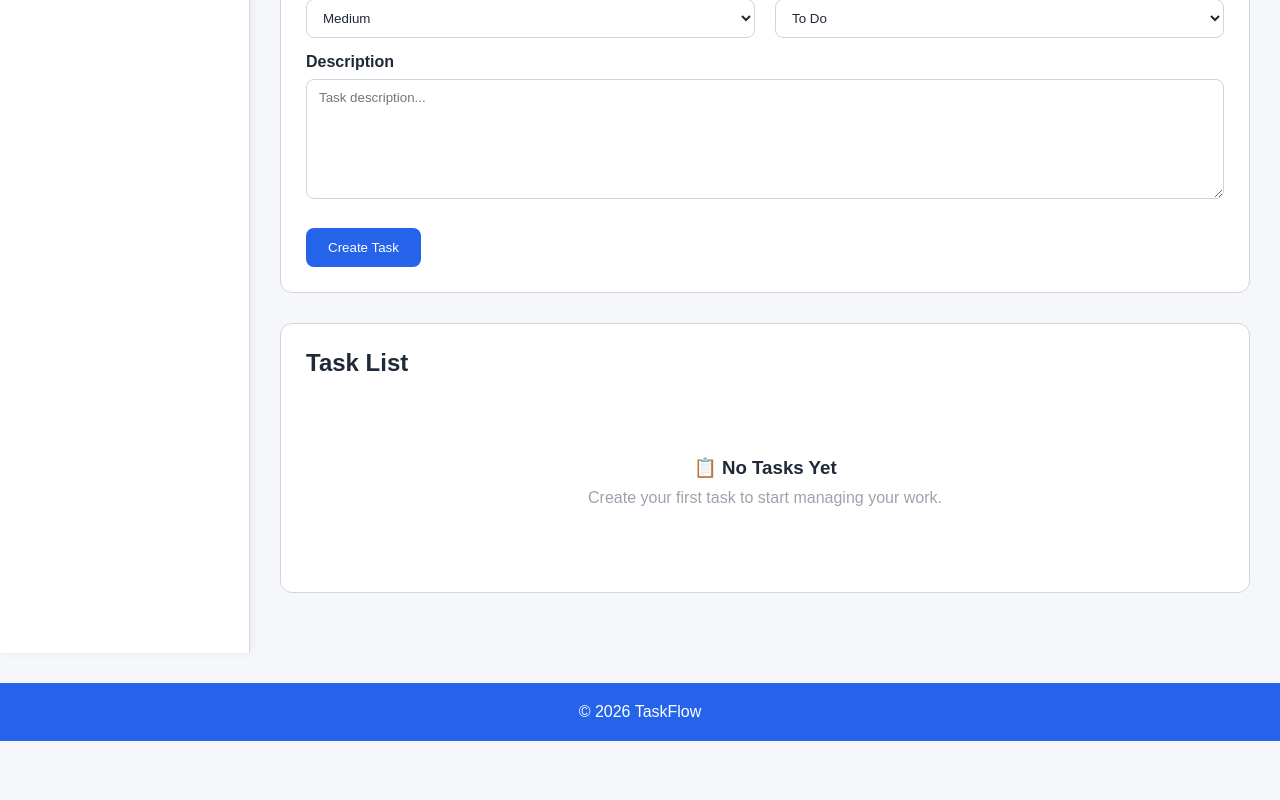
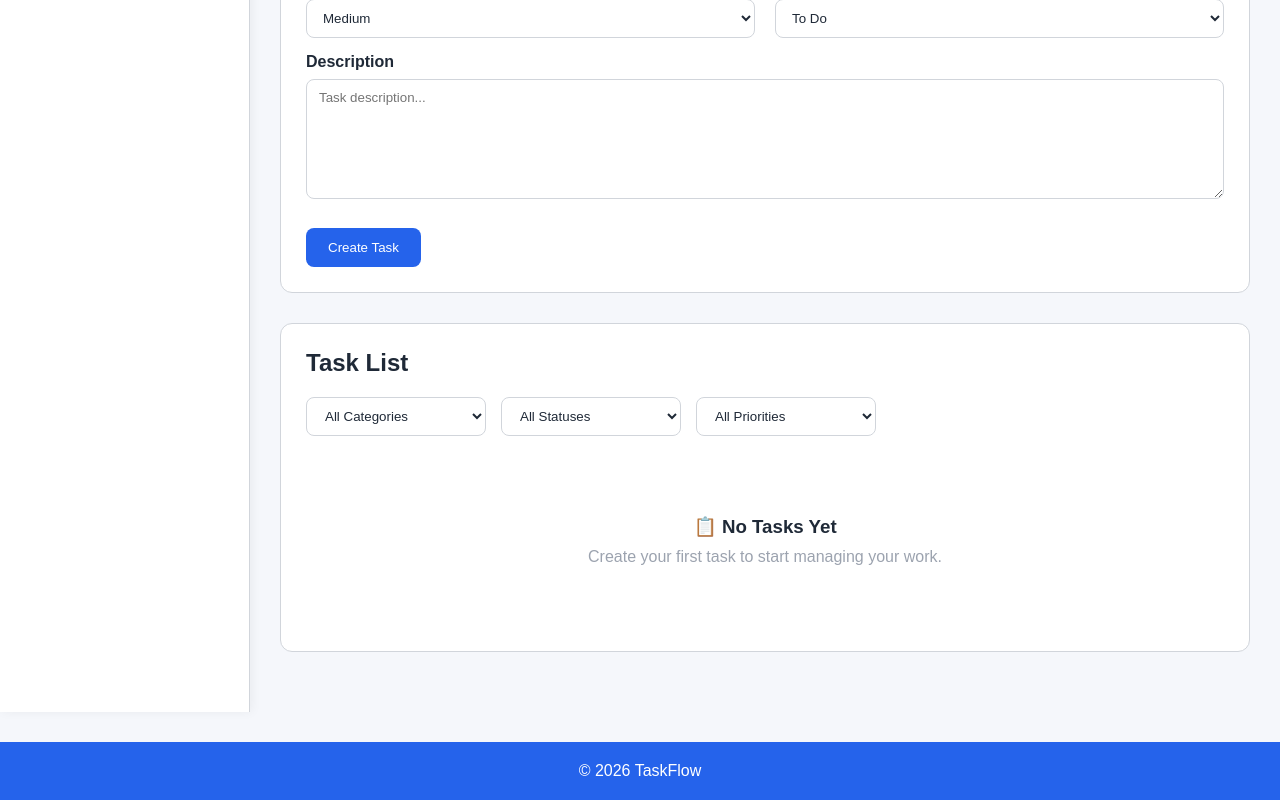
Before and after one commit to freeappstore-online/taskflow, a React (Vite) app in the folder taskflow-react/: page / in a window 1280 px wide. Shown: the part 1011-1811 px from the top of the page. Before the commit the page ends 1752 px from the top, so only its background shows below. Built offline with nearby package versions, Linux system fonts and the light colour scheme.

Commit message:
Add advanced task filtering by category, status, and priority

```diff
--- a/taskflow-react/src/App.jsx
+++ b/taskflow-react/src/App.jsx
@@ -24,6 +24,10 @@ function App() {
   const [darkMode, setDarkMode] = useState(() => {
     return localStorage.getItem("theme") === "dark";
   });
+  //Advance filtering
+  const [categoryFilter, setCategoryFilter] = useState("All");
+const [statusFilter, setStatusFilter] = useState("All");
+const [priorityFilter, setPriorityFilter] = useState("All");
 
   // Save tasks whenever they change
   useEffect(() => {
@@ -93,9 +97,30 @@ function App() {
   };
 
   // Search filter
-  const filteredTasks = tasks.filter((task) =>
-    task.title.toLowerCase().includes(search.toLowerCase())
+ const filteredTasks = tasks.filter((task) => {
+  const matchesSearch = task.title
+    .toLowerCase()
+    .includes(search.toLowerCase());
+
+  const matchesCategory =
+    categoryFilter === "All" ||
+    task.category === categoryFilter;
+
+  const matchesStatus =
+    statusFilter === "All" ||
+    task.status === statusFilter;
+
+  const matchesPriority =
+    priorityFilter === "All" ||
+    task.priority === priorityFilter;
+
+  return (
+    matchesSearch &&
+    matchesCategory &&
+    matchesStatus &&
+    matchesPriority
   );
+});
 
   return (
     <>
@@ -124,6 +149,12 @@ function App() {
   deleteTask={deleteTask}
   editTask={editTask}
   clearAllTasks={clearAllTasks}
+  categoryFilter={categoryFilter}
+  setCategoryFilter={setCategoryFilter}
+  statusFilter={statusFilter}
+  setStatusFilter={setStatusFilter}
+  priorityFilter={priorityFilter}
+  setPriorityFilter={setPriorityFilter}
 />
         </main>
       </div>
--- a/taskflow-react/src/components/TaskTable/TaskTable.css
+++ b/taskflow-react/src/components/TaskTable/TaskTable.css
@@ -144,3 +144,40 @@ button:active {
     min-width: 850px;
   }
 }
+
+.filters {
+  display: flex;
+  gap: 15px;
+  margin-bottom: 20px;
+  flex-wrap: wrap;
+}
+
+.filters select {
+  min-width: 180px;
+  padding: 10px 14px;
+
+  background: var(--card-color);
+  color: var(--text-color);
+
+  border: 1px solid var(--border-color);
+  border-radius: 8px;
+
+  outline: none;
+  cursor: pointer;
+
+  transition: all 0.3s ease;
+}
+
+.filters select:focus {
+  border-color: var(--accent-color);
+}
+
+@media (max-width: 768px) {
+  .filters {
+    flex-direction: column;
+  }
+
+  .filters select {
+    width: 100%;
+  }
+}
--- a/taskflow-react/src/components/TaskTable/TaskTable.jsx
+++ b/taskflow-react/src/components/TaskTable/TaskTable.jsx
@@ -3,10 +3,17 @@ import StatusBadge from "../StatusBadge/StatusBadge";
 import PriorityBadge from "../PriorityBadge/PriorityBadge";
 
 function TaskTable({
-  tasks,
+    tasks,
   deleteTask,
   editTask,
   clearAllTasks,
+  categoryFilter,
+  setCategoryFilter,
+  statusFilter,
+  setStatusFilter,
+  priorityFilter,
+  setPriorityFilter,
+
 }) {
   return (
     <section className="task-table">
@@ -22,13 +29,47 @@ function TaskTable({
           </button>
         )}
       </div>
+<div className="filters">
+  <select
+    value={categoryFilter}
+    onChange={(e) => setCategoryFilter(e.target.value)}
+  >
+    <option value="All">All Categories</option>
+    <option value="Development">Development</option>
+    <option value="Design">Design</option>
+    <option value="Testing">Testing</option>
+    <option value="Documentation">Documentation</option>
+    <option value="Bug">Bug</option>
+    <option value="Meeting">Meeting</option>
+  </select>
 
+  <select
+    value={statusFilter}
+    onChange={(e) => setStatusFilter(e.target.value)}
+  >
+    <option value="All">All Statuses</option>
+    <option value="To Do">To Do</option>
+    <option value="In Progress">In Progress</option>
+    <option value="Completed">Completed</option>
+  </select>
+
+  <select
+    value={priorityFilter}
+    onChange={(e) => setPriorityFilter(e.target.value)}
+  >
+    <option value="All">All Priorities</option>
+    <option value="High">High</option>
+    <option value="Medium">Medium</option>
+    <option value="Low">Low</option>
+  </select>
+</div>
       {tasks.length === 0 ? (
         <div className="empty-state">
           <h3>📋 No Tasks Yet</h3>
           <p>Create your first task to start managing your work.</p>
         </div>
       ) : (
+
         <table>
           <thead>
             <tr>
```
Lines whose indentation alone changed are shown as unchanged.
